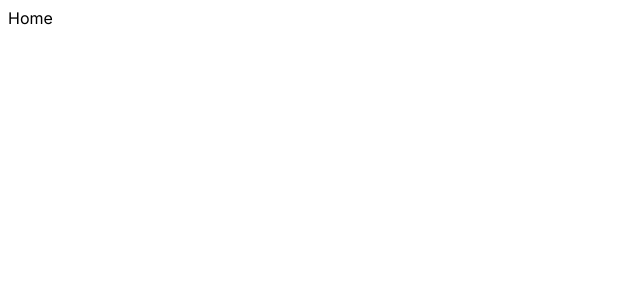
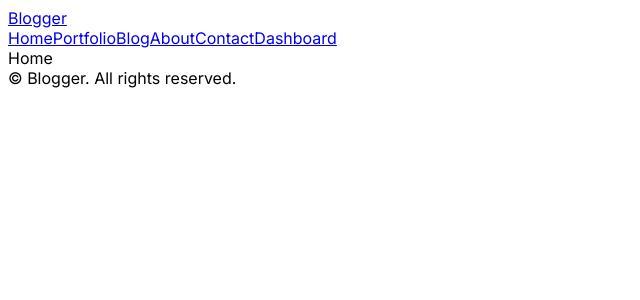
Before and after one commit to zhanybekovich/nextjs-blog, a Next.js app: page / in a window 1280 px wide. Shown: the top 300 px of the page, without its empty margins (0-640 px from the left). Built offline with nearby package versions, Linux system fonts and the light colour scheme.

Commit message:
Add navbar, footer structure

```diff
--- a/app/layout.js
+++ b/app/layout.js
@@ -1,3 +1,5 @@
+import Footer from "@/components/footer/Footer";
+import Navbar from "@/components/navbar/Navbar";
 import { Inter } from "next/font/google";
 
 const inter = Inter({ subsets: ["latin"] });
@@ -10,7 +12,11 @@ export const metadata = {
 export default function RootLayout({ children }) {
   return (
     <html lang="en">
-      <body className={inter.className}>{children}</body>
+      <body className={inter.className}>
+        <Navbar />
+        {children}
+        <Footer />
+      </body>
     </html>
   );
 }
--- /dev/null
+++ b/components/footer/Footer.jsx
@@ -0,0 +1,11 @@
+import React from "react";
+
+const Footer = () => {
+  return (
+    <footer>
+      <div>&copy; Blogger. All rights reserved.</div>
+    </footer>
+  );
+};
+
+export default Footer;
--- /dev/null
+++ b/components/navbar/Navbar.jsx
@@ -0,0 +1,52 @@
+import Link from "next/link";
+import React from "react";
+
+const links = [
+  {
+    id: 1,
+    title: "Home",
+    url: "/",
+  },
+  {
+    id: 2,
+    title: "Portfolio",
+    url: "/portfolio",
+  },
+  {
+    id: 3,
+    title: "Blog",
+    url: "/blog",
+  },
+  {
+    id: 4,
+    title: "About",
+    url: "/about",
+  },
+  {
+    id: 5,
+    title: "Contact",
+    url: "/contact",
+  },
+  {
+    id: 6,
+    title: "Dashboard",
+    url: "/dashboard",
+  },
+];
+
+const Navbar = () => {
+  return (
+    <nav>
+      <Link href="/">Blogger</Link>
+      <div>
+        {links.map((link) => (
+          <Link key={link.id} href={link.url}>
+            {link.title}
+          </Link>
+        ))}
+      </div>
+    </nav>
+  );
+};
+
+export default Navbar;
```
